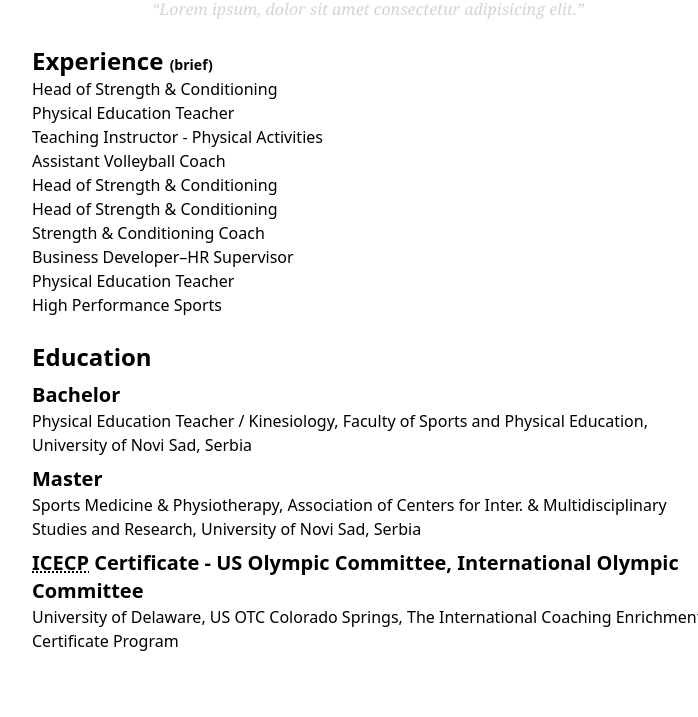
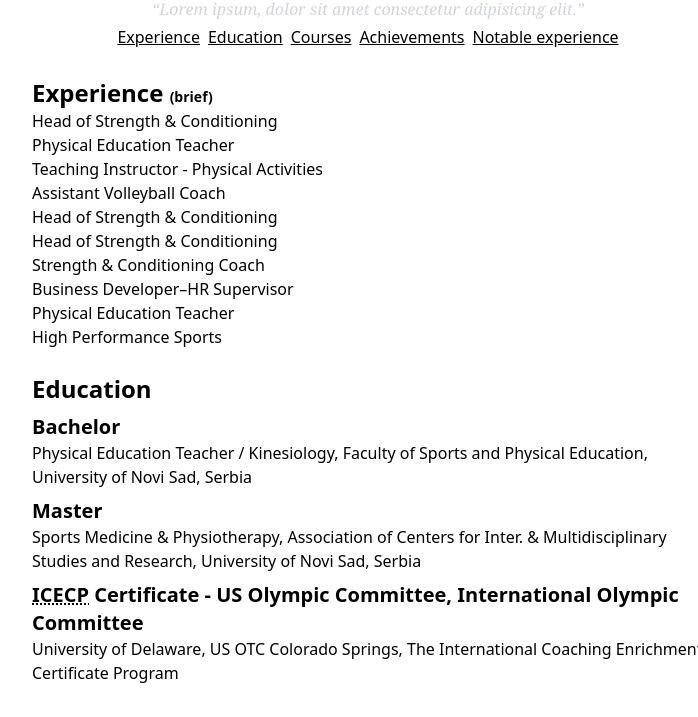
Before and after one commit to pedjamusic/milan-vucinic, a Gatsby site: page / in a window 1280 px wide. Shown: the part 241-958 px from the top of the page, without its empty margins (272-970 px from the left). Before the commit the page ends 926 px from the top, so only its background shows below. Built offline with nearby package versions, Linux system fonts and the light colour scheme; Gatsby itself is replaced by a stand-in of ours.

Commit message:
Adding navigation

```diff
--- a/src/pages/index.js
+++ b/src/pages/index.js
@@ -17,6 +17,25 @@ export default function Home() {
               <q className="font-serif italic text-gray-300">Lorem ipsum, dolor sit amet consectetur adipisicing elit.</q>
               </div>
             </figure>
+            <nav className="md:text-center">
+              <ul>
+                <li>
+                  <Link to="/">Experience</Link>
+                </li>
+                <li>
+                  <Link to="/">Education</Link>
+                </li>
+                <li>
+                  <Link to="/">Courses</Link>
+                </li>
+                <li>
+                  <Link to="/">Achievements</Link>
+                </li>
+                <li>
+                  <Link to="/">Notable experience</Link>
+                </li>
+              </ul>
+            </nav>
         </header>
         <article className="experience">
           <h2>Experience <span className="text-sm">(brief)</span></h2>
--- a/src/styles/global.css
+++ b/src/styles/global.css
@@ -30,3 +30,22 @@
         @apply mt-2;
     }
 }
+
+@layer components {
+    nav li {
+        @apply inline-block px-1 pt-8 md:py-1;
+    }
+    nav li:first-child {
+        @apply pl-0;
+    }
+    nav li:last-child {
+        @apply pr-0;
+    }
+    nav li a {
+        @apply underline;
+    }
+    nav li a:hover {
+        @apply text-blue-500;
+    }
+
+}
```
